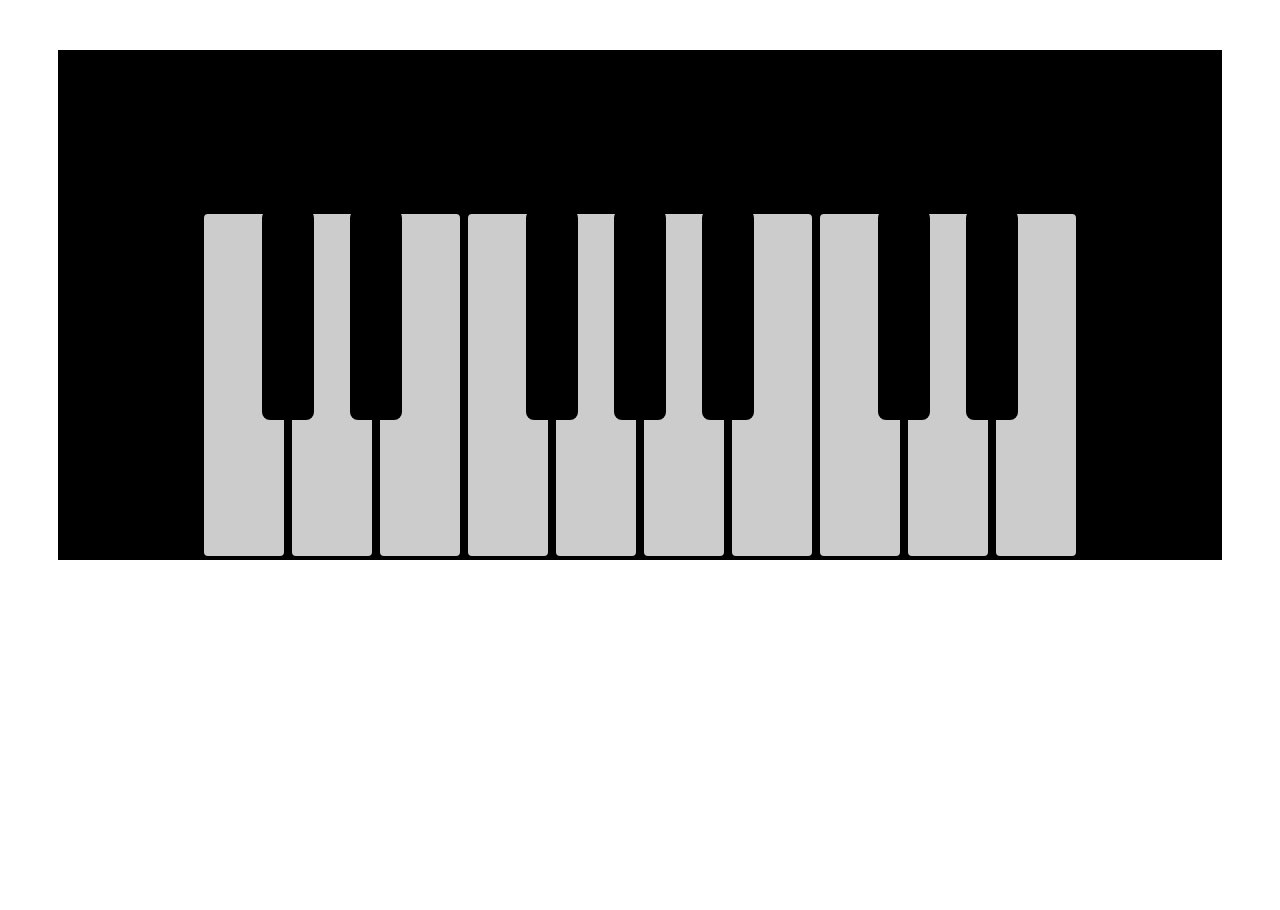
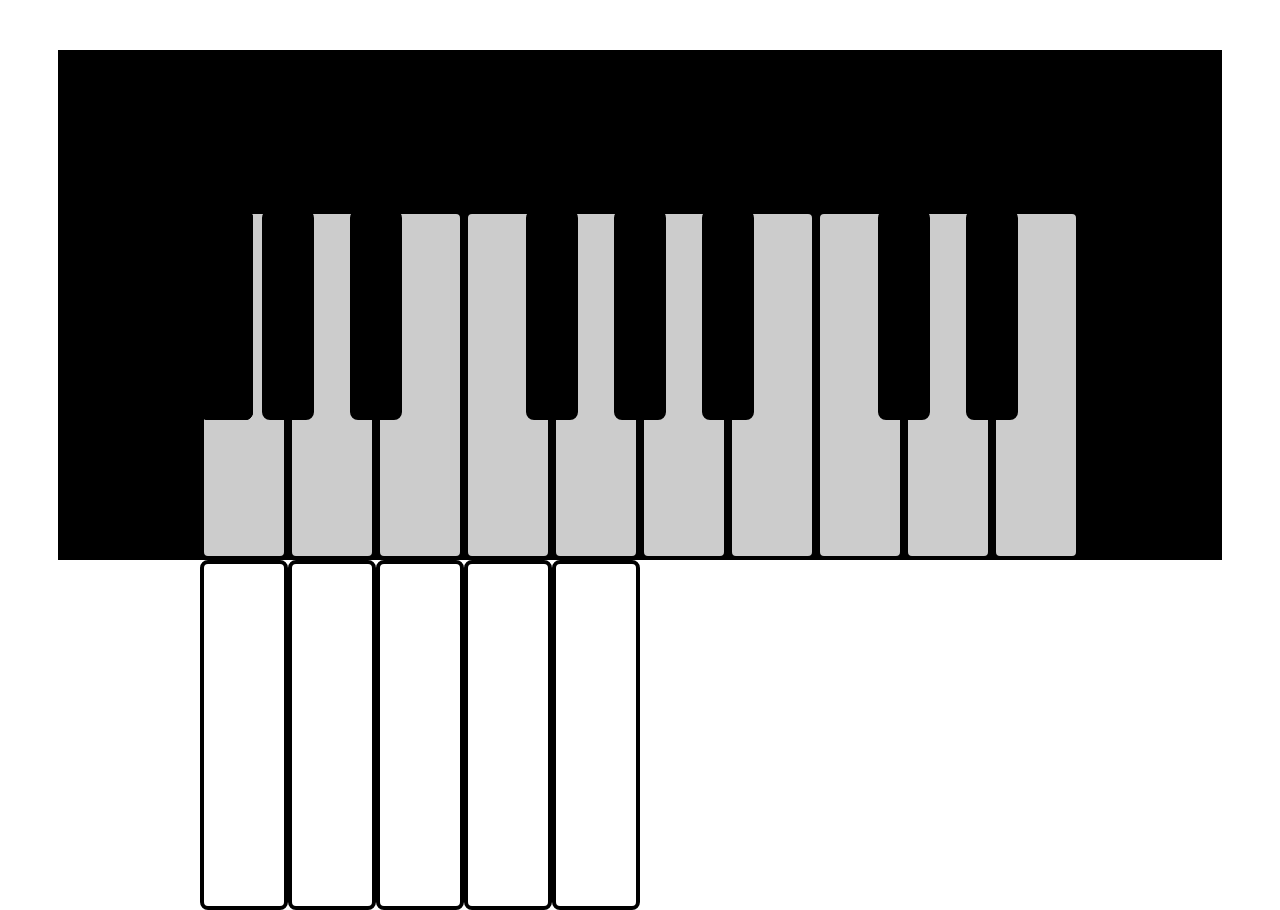
Before and after one commit to DaniBlaney/mini-piano, a PHP site: page / in a window 1280 px wide. Before the commit the page ends 560 px from the top, so only its background shows below. Run offline with PHP 8.4, Linux system fonts and the light colour scheme.

Commit message:
added more keys

```diff
--- a/index.html
+++ b/index.html
@@ -65,6 +65,31 @@
         <div data-key="186" class="key" data-note="E">
             <span class="hints">;</span>
         </div>
+        <div data-key="" class="key" data-note="F">
+            <span class="hints"></span>
+        </div>
+        <div data-key="" class="key sharp" data-note="F#">
+            <span class="hints"></span>
+        </div>
+        <div data-key="" class="key" data-note="G">
+            <span class="hints"></span>
+        </div>
+        <div data-key="" class="key sharp" data-note="G#">
+            <span class="hints"></span>
+        </div>
+        <div data-key="" class="key" data-note="A">
+            <span class="hints"></span>
+        </div>
+        <div data-key="" class="key sharp" data-note="A#">
+            <span class="hints"></span>
+        </div>
+        <div data-key="" class="key" data-note="B">
+            <span class="hints"></span>
+        </div>
+        <div data-key="" class="key" data-note="C">
+            <span class="hints"></span>
+        </div>
+
       </div>
 
       <audio data-key="65" src="./sounds/040.wav"></audio>
--- a/style.css
+++ b/style.css
@@ -113,6 +113,15 @@ left: 77%;
 .key[data-key="80"] {
 left: 87%;
 }
+.key[data-key=""]{
+left:
+}
+.key[data-key=""]{
+left:
+}
+.key[data-key=""]{
+left:
+}
 
 .playing {
 transform: scale(.95);
```
